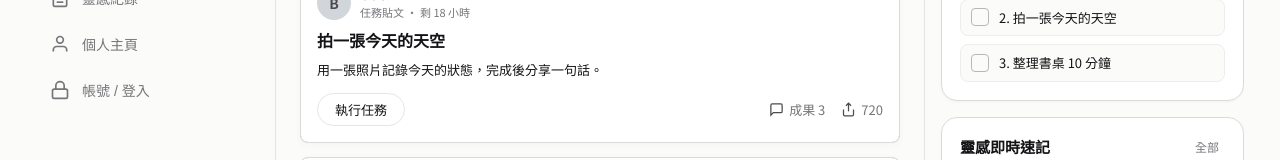
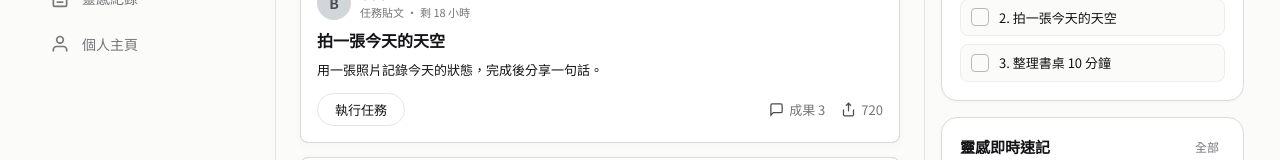
Before and after one commit to joggbe-hash/MY_Project, a Vue app in the folder frontend/: page / in a window 1280 px wide. Shown: the part 213-373 px from the top of the page. Built offline with nearby package versions, Linux system fonts and the light colour scheme.

Commit message:
fix: remove unnecessary auth/login navigation button from sidebar

```diff
--- a/frontend/src/components/ProfileView.vue
+++ b/frontend/src/components/ProfileView.vue
@@ -127,17 +127,6 @@
         <label class="input-label">週進度與統計</label>
         <input v-model="editWeekly" class="modal-input" />
 
-        <div class="modal-quick-links">
-          <div class="quick-link-divider"></div>
-          <button type="button" class="quick-link-row-btn" @click="$emit('navigate-onboarding'); showEditModal = false">
-            <span>📋 前往今日任務設定引導</span>
-            <span class="link-arrow">→</span>
-          </button>
-          <button type="button" class="quick-link-row-btn" @click="$emit('navigate-auth'); showEditModal = false">
-            <span>🔒 前往帳號登入 / 註冊頁面</span>
-            <span class="link-arrow">→</span>
-          </button>
-        </div>
 
         <div class="modal-btn-row">
           <button class="modal-cancel-btn" @click="showEditModal = false">取消</button>
--- a/frontend/src/components/Sidebar.vue
+++ b/frontend/src/components/Sidebar.vue
@@ -67,20 +67,6 @@
           </svg>
         </div>
         <span>個人主頁</span>
-      </button>
-
-      <button
-        class="nav-btn"
-        :class="{ active: currentTab === 'auth' }"
-        @click="$emit('change-tab', 'auth')"
-      >
-        <div class="icon-wrap">
-          <svg width="20" height="20" viewBox="0 0 24 24" fill="none" stroke="currentColor" stroke-width="2">
-            <rect x="3" y="11" width="18" height="11" rx="2" ry="2"></rect>
-            <path d="M7 11V7a5 5 0 0 1 10 0v4"></path>
-          </svg>
-        </div>
-        <span>帳號 / 登入</span>
       </button>
     </nav>
 
```
